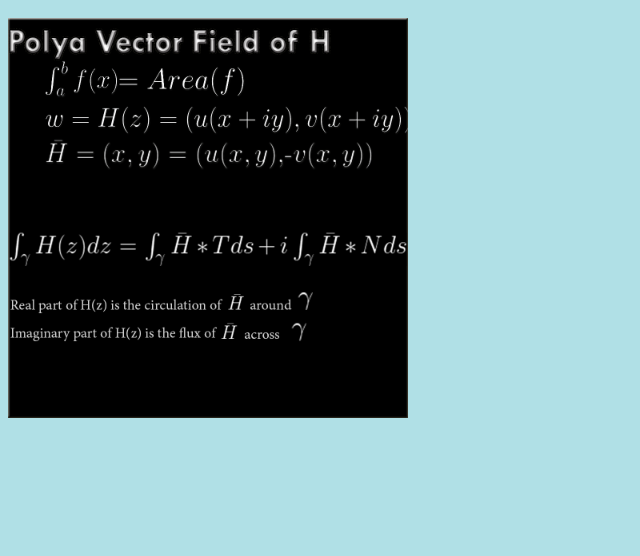
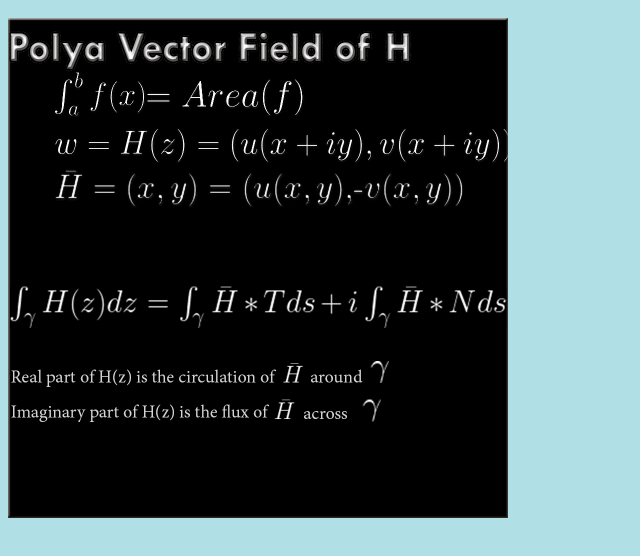
Before and after one commit to LeytonTaylor/PolyaVect, a plain HTML site: page index.html in a window 1280 px wide. Shown: the part 48-604 px from the top of the page, without its empty margins (0-640 px from the left). Drawn offline with nearby package versions, Linux system fonts and the light colour scheme.

Commit message:
Update index.html

```diff
--- a/index.html
+++ b/index.html
@@ -7,7 +7,7 @@
   </head>
   <h1>Leyton Taylor</h1>
   <div class="container">
-    <img src="./PolyaVect/PlotExample.png" alt="Polya Vector field" width="400" height="400">
+    <img src="plot.png" alt="Polya Vector field" width="500" height="500">
 
     <div id="observablehq-8e158879"></div>
   </div>
```
